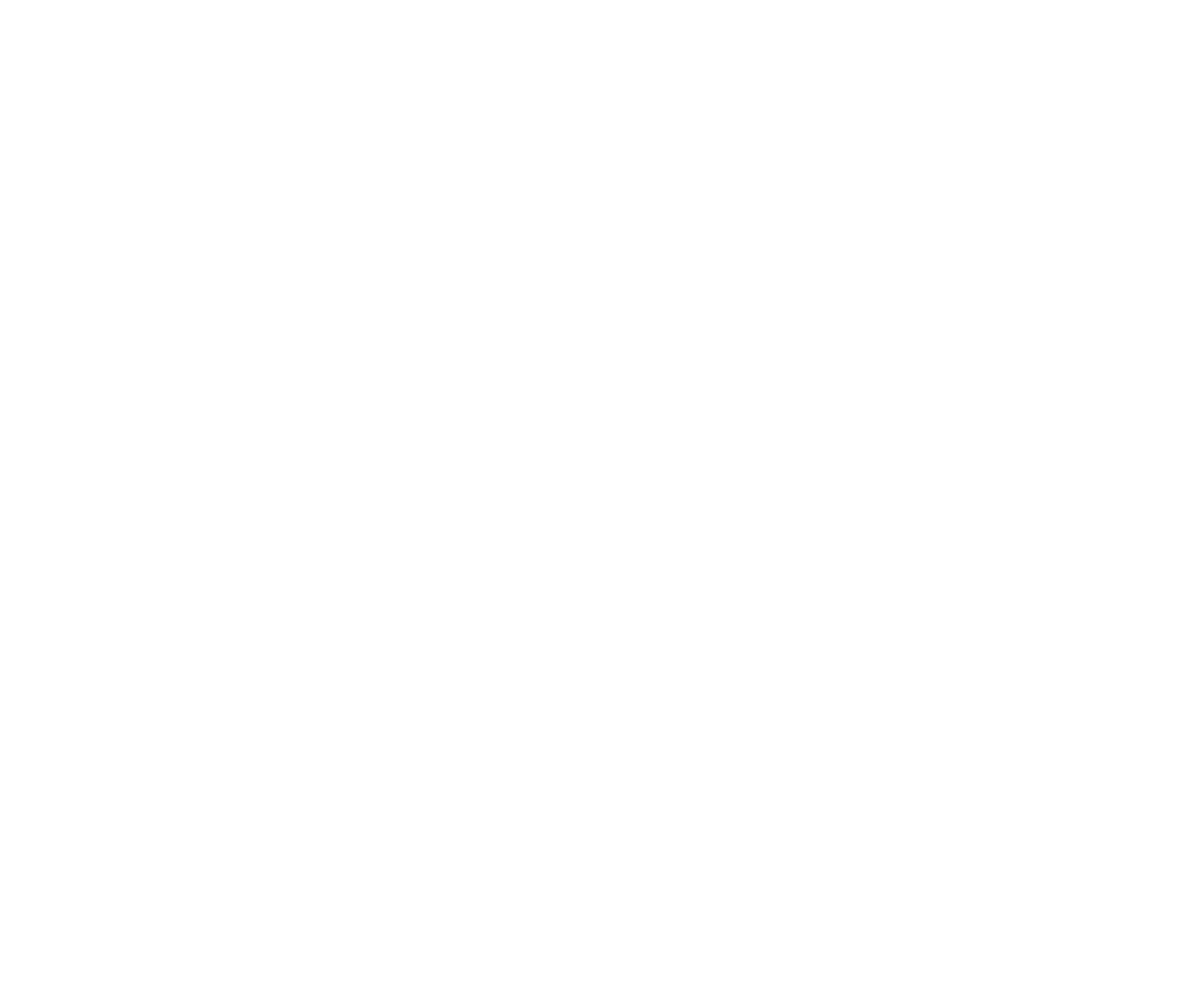
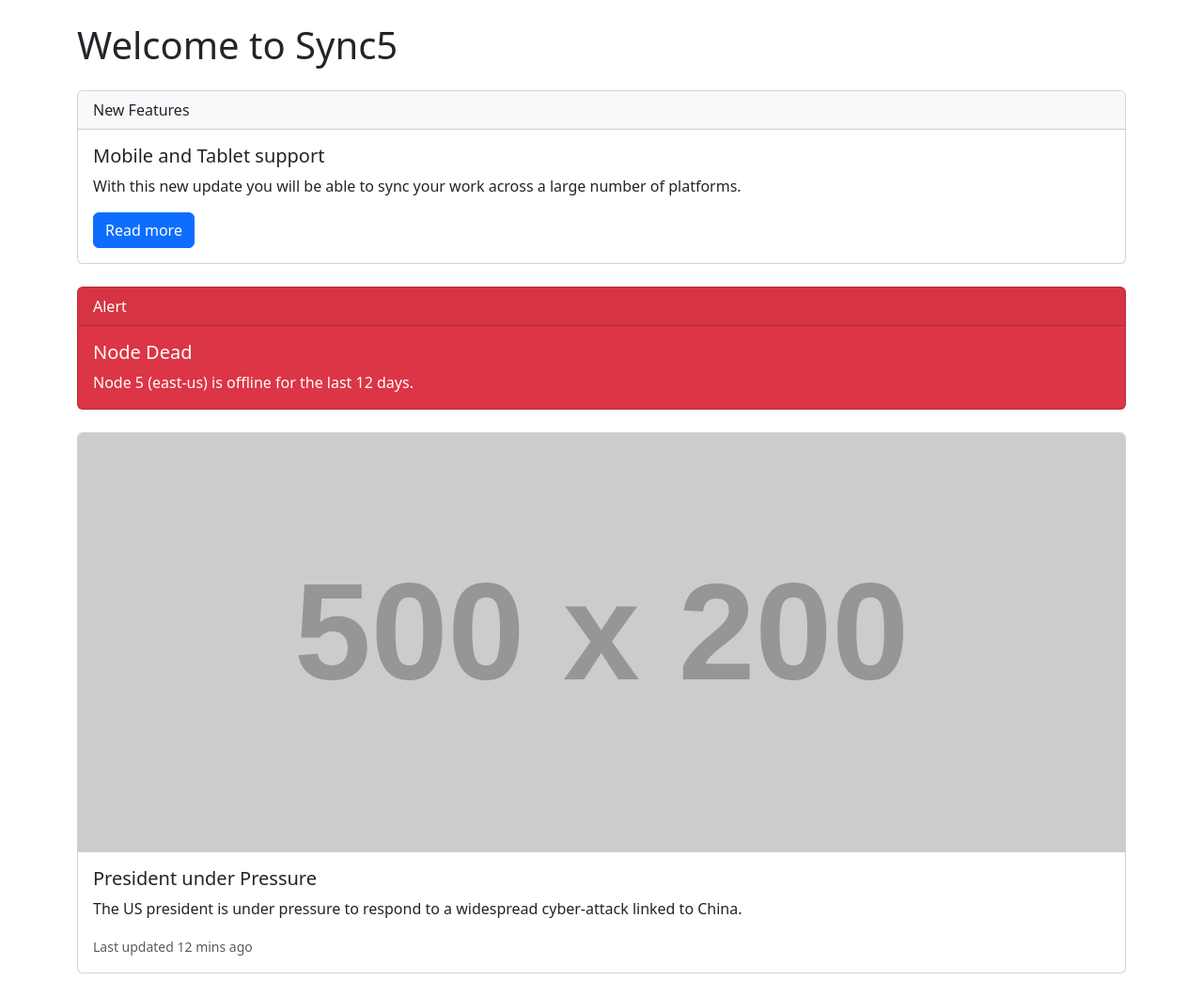
Before and after one commit to acciojob/bootstrap-card-PappukarLibrary, a website: page main.html in a window 1280 px wide. Shown: the whole page at 94% size. Before the commit the page ends 800 px from the top, so only its background shows below. Drawn offline with nearby package versions, Linux system fonts and the light colour scheme; placeholder pictures from the web are drawn by us.

Commit message:
created a submission

```diff
--- a/main.html
+++ b/main.html
@@ -1,15 +1,64 @@
+
+
 <!DOCTYPE html>
 
 <html>
 
 <head>
 	<link rel="stylesheet" href="styles.css">
+	<link
+      href="https://cdn.jsdelivr.net/npm/bootstrap@5.3.3/dist/css/bootstrap.min.css"
+      rel="stylesheet"
+      integrity="sha384-QWTKZyjpPEjISv5WaRU9OFeRpok6YctnYmDr5pNlyT2bRjXh0JMhjY6hW+ALEwIH"
+      crossorigin="anonymous"
+    />
 </head>
 
 <body>
 	<!-- the entire body must be written by student -->
+	<div class="container my-4">
+        <h1 class="mb-4">Welcome to Sync5</h1>
+        <div class="card-deck">
+            <!-- First Card -->
+            <div class="card mb-4">
+                <div class="card-header bg-light">
+                    New Features
+                </div>
+                <div class="card-body">
+                    <h5 class="card-title">Mobile and Tablet support</h5>
+                    <p class="card-text">With this new update you will be able to sync your work across a large number of platforms.</p>
+                    <a href="#" class="btn btn-primary">Read more</a>
+                </div>
+            </div>
+
+            <!-- Second Card -->
+            <div class="card bg-danger text-white mb-4">
+                <div class="card-header">
+                    Alert
+                </div>
+                <div class="card-body">
+                    <h5 class="card-title">Node Dead</h5>
+                    <p class="card-text">Node 5 (east-us) is offline for the last 12 days.</p>
+                </div>
+            </div>
+        </div>
+
+        <div class="card mb-4">
+            <img src="https://via.placeholder.com/500x200" class="card-img-top" alt="...">
+            <div class="card-body">
+                <h5 class="card-title">President under Pressure</h5>
+                <p class="card-text">The US president is under pressure to respond to a widespread cyber-attack linked to China.</p>
+                <p class="card-text"><small class="text-muted">Last updated 12 mins ago</small></p>
+            </div>
+        </div>
+    </div>
     <script type="text/javascript" src="./script.js">
 </script>
+	<script
+      src="https://cdn.jsdelivr.net/npm/bootstrap@5.3.3/dist/js/bootstrap.bundle.min.js"
+      integrity="sha384-YvpcrYf0tY3lHB60NNkmXc5s9fDVZLESaAA55NDzOxhy9GkcIdslK1eN7N6jIeHz"
+      crossorigin="anonymous"
+    ></script>
 
 </body>
 
```
